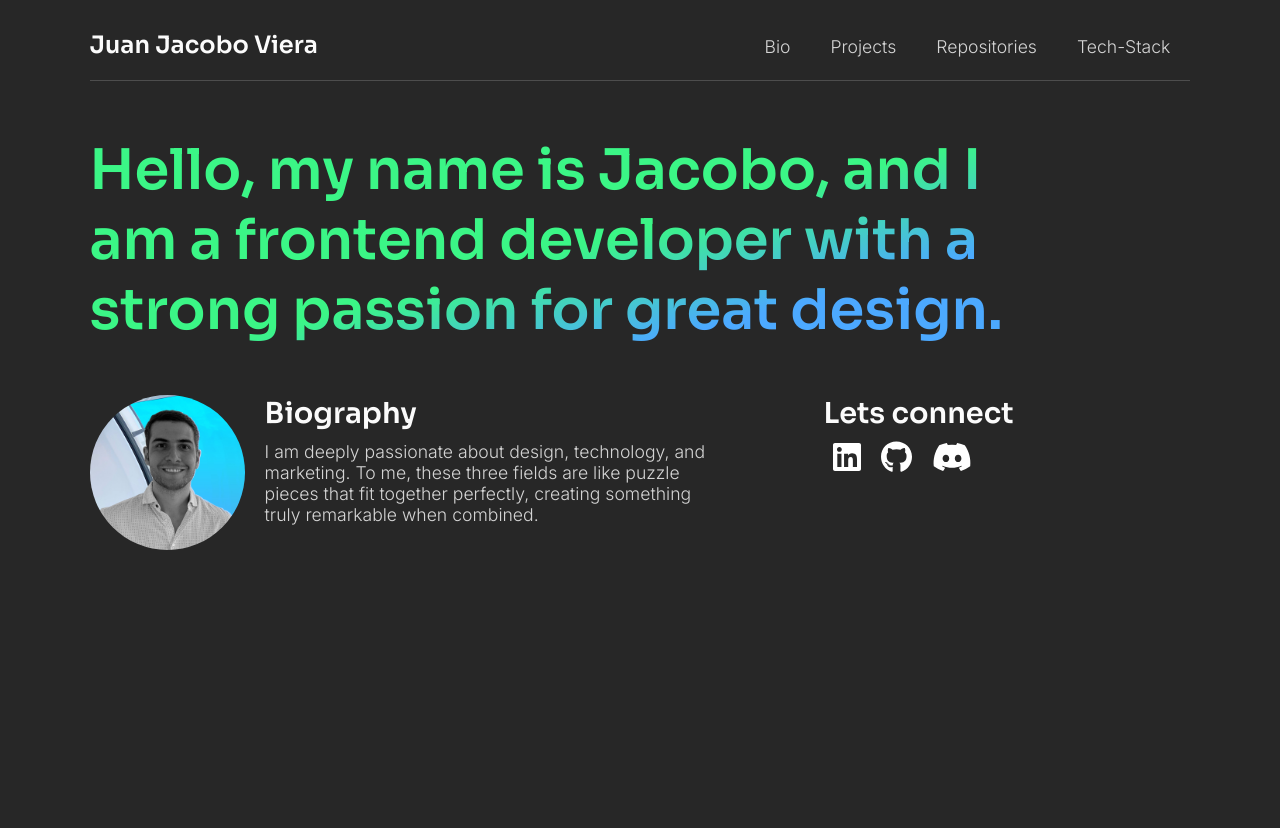
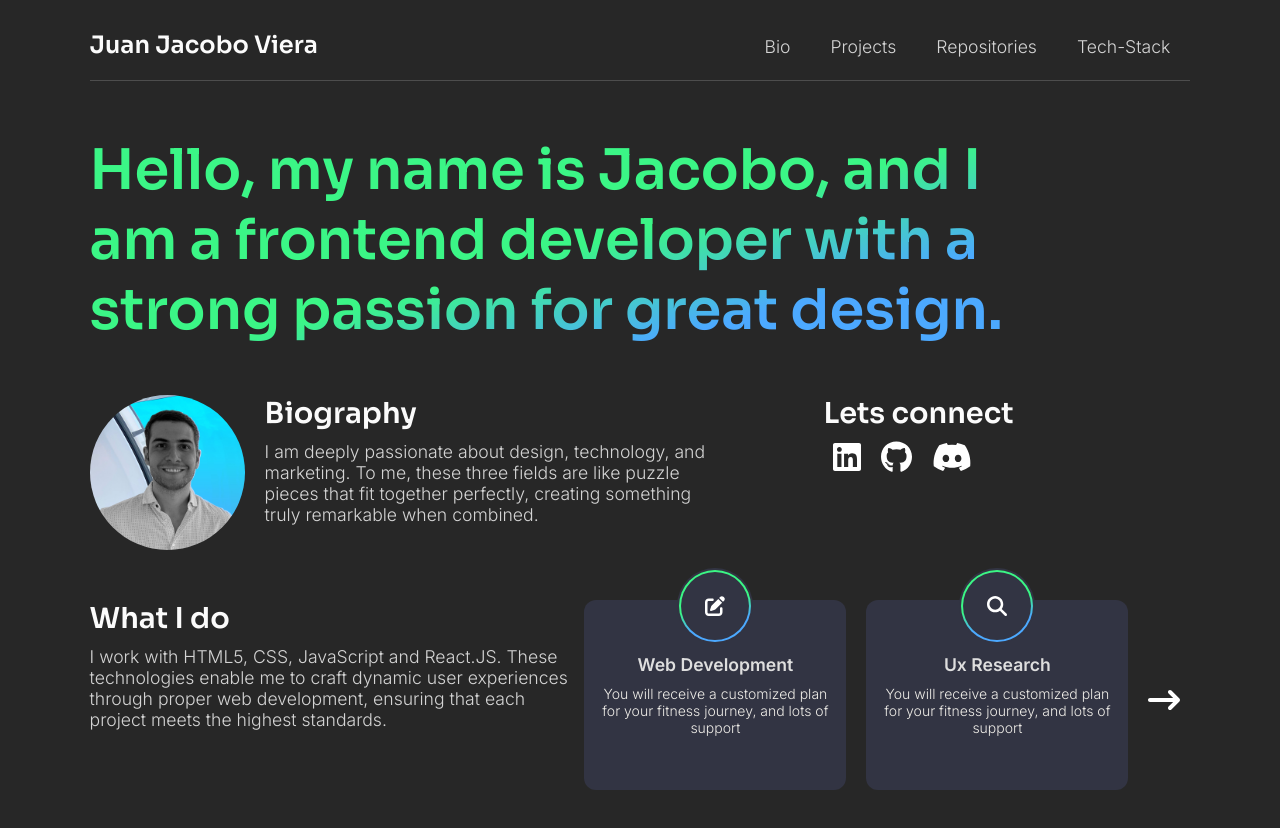
Before and after one commit to juanjacoboviera/frontend-portfolio, a React (Create React App) app: page / in a window 1280 px wide. Shown: the top 828 px of the page. Before the commit the page ends 800 px from the top, so only its background shows below. Built offline with nearby package versions, Linux system fonts and the light colour scheme.

Commit message:
add what i do html structure and styles

```diff
--- a/src/about/About.js
+++ b/src/about/About.js
@@ -1,7 +1,9 @@
 import React from 'react'
 import juandev from '../assets/front-end-dev2.jpg'
+import Skill from '../skill/Skill'
 import './about.css'
 import { FontAwesomeIcon } from '@fortawesome/react-fontawesome'
+import { faEdit, faSearch, faArrowRightLong } from '@fortawesome/free-solid-svg-icons'
 import { faLinkedin, faGithub, faDiscord } from '@fortawesome/free-brands-svg-icons'
 const About = () => {
   return (
@@ -21,7 +23,16 @@ const About = () => {
             <FontAwesomeIcon icon={faDiscord} className='socialMedia-icons'/>
            </div>
         </div>
-        <div className="specialty-container">
+        <div className="speciality-container">
+            <div className="whatIdo-container">
+                <h3>What I do</h3>
+                <p>I work with HTML5, CSS, JavaScript and React.JS. These technologies enable me to craft dynamic user experiences through proper web development, ensuring that each project meets the highest standards.</p>
+            </div>
+            <div className="skills-container">
+                <Skill icon={faEdit} title="Web Development" description="You will receive a customized plan for your fitness journey, and lots of support" />
+                <Skill icon={faSearch} title="Ux Research" description="You will receive a customized plan for your fitness journey, and lots of support" />
+                <FontAwesomeIcon icon={faArrowRightLong} className='socialMedia-icons'/>
+            </div>
         </div>
     </div>
   )
--- a/src/about/about.css
+++ b/src/about/about.css
@@ -29,3 +29,19 @@
     font-size: 32px;
     margin: 10px 10px 0 10px;
 }
+
+.speciality-container{
+    display: grid;
+    grid-template-columns: 1fr 1fr;
+    padding: 50px 0;
+}
+
+.speciality-container p {
+    margin-top: 10px;
+}
+
+.skills-container{
+    display: flex;
+    flex-direction: row;
+   align-items: center;
+}
--- /dev/null
+++ b/src/skill/Skill.js
@@ -0,0 +1,17 @@
+import React from 'react'
+import './skill.css'
+import { FontAwesomeIcon } from '@fortawesome/react-fontawesome'
+const Skill = ({icon, title, description}) => {
+    console.log(icon)
+  return (
+    <div className='skill-card'>
+        <div className="iconBackground">
+            <FontAwesomeIcon icon={icon} className='skill-icon'/>
+        </div>
+    <h4>{title}</h4>
+    <p>{description}</p>
+    </div>
+  )
+}
+
+export default Skill
--- /dev/null
+++ b/src/skill/skill.css
@@ -0,0 +1,45 @@
+.skill-card{
+    position: relative;
+    display: flex;
+    flex-direction: column;
+    justify-content: center;
+    align-items: center;
+    width: 262px;
+    height: 190px;
+    background-color: #323443;
+    border-radius: 12px;
+    padding: 0 10px;
+    margin: 0 10px;
+}
+
+.iconBackground{
+    position: absolute;
+    top: -30px;
+    right: 95px;
+   display: flex;
+   justify-content: center;
+   align-items: center;
+    width: 72px;
+    height: 72px;
+    border-radius: 50%;
+    background: linear-gradient(165deg, rgba(59,246,134,1) 48%, rgba(76,169,255,1) 71%);
+    box-shadow: 0 0 0 2px #323443;
+    text-align: center;
+    line-height: 30px;
+}
+
+.skill-icon{
+  font-size: 20px;
+  color: white;
+  background:  #323443;
+    border-radius: 50%;
+    padding: 24px;
+}
+
+
+.skill-card p {
+    text-align: center;
+    font-size: 14px;
+    color: #EFEDE8;
+
+}
```
